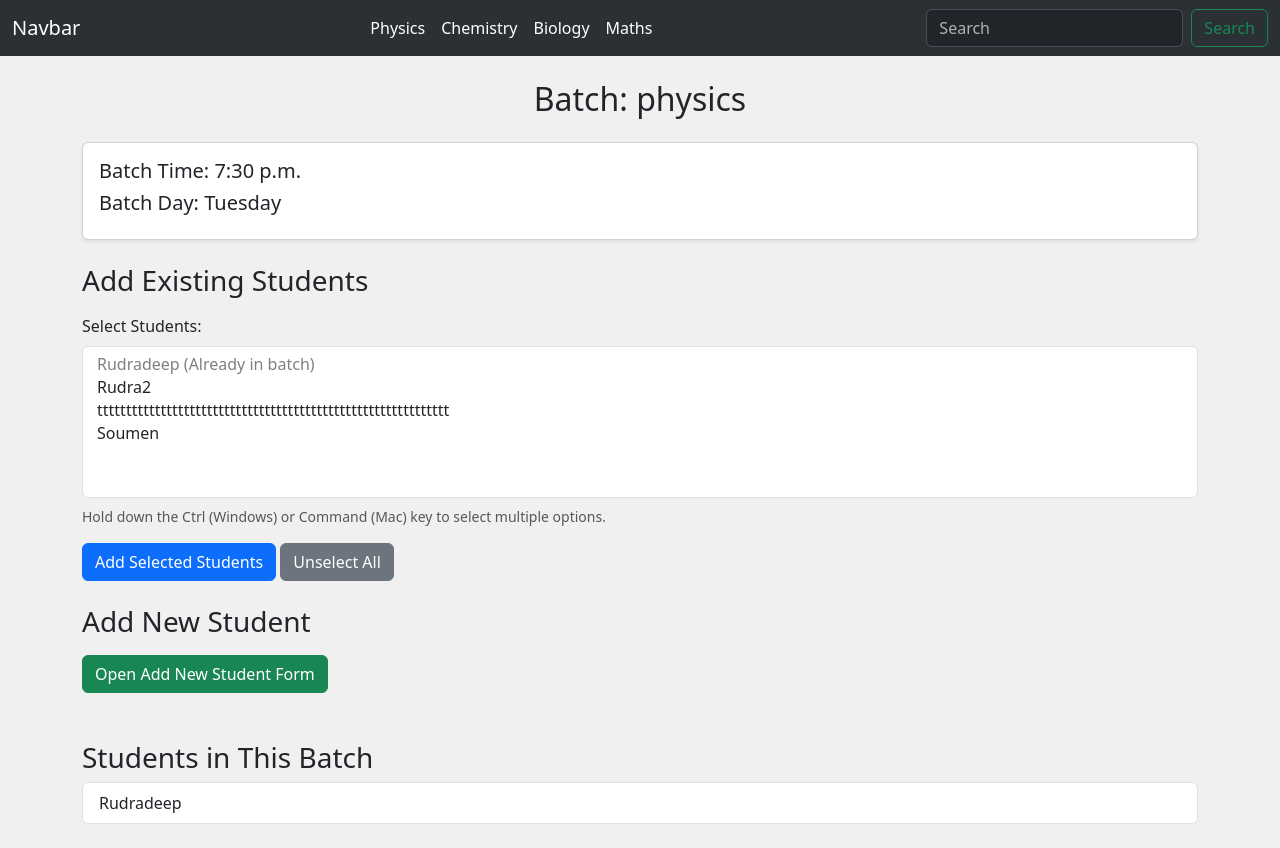
After one commit to Mainak27das/Student-Tracking-App, a Django app: page /batch/1/ in a window 1280 px wide. The commit adds this page. Run offline with Django 5.2, Linux system fonts and the light colour scheme; data comes from the database, SQL or seed files in the repository; both versions use the stored data as it was after the commit.

Commit message:
added batch and its functions

```diff
--- a/myapp/models.py
+++ b/myapp/models.py
@@ -10,3 +10,20 @@ class Student(models.Model):
 
     def __str__(self):
         return self.name
+
+class Batch(models.Model):
+    subject_name = models.CharField(max_length=100)
+    batch_time = models.TimeField()
+    batch_day = models.CharField(max_length=20, choices=[
+        ('Monday', 'Monday'),
+        ('Tuesday', 'Tuesday'),
+        ('Wednesday', 'Wednesday'),
+        ('Thursday', 'Thursday'),
+        ('Friday', 'Friday'),
+        ('Saturday', 'Saturday'),
+        ('Sunday', 'Sunday')
+    ])
+    students = models.ManyToManyField(Student, related_name='batches')
+
+    def __str__(self):
+        return f"{self.subject_name} - {self.batch_day} at {self.batch_time}"
--- a/myapp/urls.py
+++ b/myapp/urls.py
@@ -1,11 +1,17 @@
 from django.contrib import admin
 from django.urls import path
 from myapp import views
+from .views import create_batch, view_batches, BatchDetailView, add_existing_students, add_new_student
 
 urlpatterns = [
-   path('',views.index,name='index'),
-   path('add/', views.add_student, name='add_student'),
-   # path('edit/<int:student_id>/', views.edit_student, name='edit_student'),
-   path("search", views.search, name="search"),
+    path('', views.index, name='index'),
+    path('add/', views.add_student, name='add_student'),
+    # path('edit/<int:student_id>/', views.edit_student, name='edit_student'),  # Uncomment if needed
+    path("search", views.search, name="search"),
     path('student/<int:student_id>/', views.student_profile, name='student_profile'),
+    path('create-batch/', create_batch, name='create_batch'),
+    path('view-batches/', view_batches, name='view_batches'),
+    path('batch/<int:pk>/', BatchDetailView.as_view(), name='batch_detail'),
+    path('batch/<int:pk>/add-existing-students/', add_existing_students, name='add_existing_students'),
+    path('batch/<int:pk>/add-new-student/', add_new_student, name='add_new_student'),
 ]
--- a/myapp/views.py
+++ b/myapp/views.py
@@ -1,7 +1,8 @@
 from django.shortcuts import render, redirect, get_object_or_404
-from .models import Student
-from .forms import StudentForm
+from .models import Student, Batch
+from .forms import StudentForm, BatchForm
 from django.contrib import messages
+from django.views.generic import DetailView
 
 def index(request):
     students = Student.objects.all()
@@ -36,14 +37,12 @@ def search(request):
     if len(search) > 80:
         all_students = Student.objects.none()
     else:
-        # Filter based on the updated fields in the Student model
         all_students_name = Student.objects.filter(name__icontains=search)
         all_students_phone = Student.objects.filter(phone_number__icontains=search)
         all_students_board = Student.objects.filter(board__icontains=search)
         all_students_class = Student.objects.filter(student_class__icontains=search)
         all_students_payment = Student.objects.filter(payment__icontains=search)
 
-        # Combine all querysets
         all_students = all_students_name.union(
             all_students_phone,
             all_students_board,
@@ -60,3 +59,56 @@ def student_profile(request, student_id):
         'student': student,
     }
     return render(request, 'student_profile.html', context)
+
+def create_batch(request):
+    if request.method == "POST":
+        form = BatchForm(request.POST)
+        if form.is_valid():
+            form.save()
+            return redirect('index')
+    else:
+        form = BatchForm()
+    return render(request, 'create_batch.html', {'form': form})
+
+def view_batches(request):
+    batches = Batch.objects.all()
+    return render(request, 'view_batches.html', {'batches': batches})
+
+class BatchDetailView(DetailView):
+    model = Batch
+    template_name = 'batch_detail.html'
+    context_object_name = 'batch'
+
+    def get_context_data(self, **kwargs):
+        context = super().get_context_data(**kwargs)
+        context['students'] = Student.objects.all()
+        return context
+
+def add_existing_students(request, pk):
+    batch = get_object_or_404(Batch, pk=pk)
+    if request.method == 'POST':
+        student_ids = request.POST.getlist('existing_students')
+        existing_students = batch.students.all().values_list('id', flat=True)
+        new_students = [Student.objects.get(id=id) for id in student_ids if id not in existing_students]
+        duplicate_students = [Student.objects.get(id=id) for id in student_ids if id in existing_students]
+
+        if new_students:
+            batch.students.add(*new_students)
+            messages.success(request, "Students successfully added to the batch.")
+        if duplicate_students:
+            messages.info(request, "Some students are already in this batch.")
+
+    return redirect('batch_detail', pk=pk)
+
+def add_new_student(request, pk):
+    batch = get_object_or_404(Batch, pk=pk)
+    if request.method == 'POST':
+        form = StudentForm(request.POST)
+        if form.is_valid():
+            new_student = form.save()
+            batch.students.add(new_student)
+            messages.success(request, "New student added to the batch.")
+            return redirect('batch_detail', pk=pk)
+    else:
+        form = StudentForm()
+    return render(request, 'add_new_student.html', {'form': form})
--- /dev/null
+++ b/templates/batch_detail.html
@@ -0,0 +1,126 @@
+{% extends "base.html" %}
+{% block title %}Batch Details{% endblock title %}
+
+{% block body %}
+<div class="container py-4">
+    <h2 class="text-center mb-4">Batch: {{ batch.subject_name }}</h2>
+
+    <!-- Batch Details -->
+    <div class="card my-4 shadow-sm">
+        <div class="card-body">
+            <h5 class="card-title">Batch Time: {{ batch.batch_time }}</h5>
+            <h5 class="card-title">Batch Day: {{ batch.batch_day }}</h5>
+        </div>
+    </div>
+
+    <!-- Add Existing Students -->
+    <div class="mb-4">
+        <h3 class="mb-3">Add Existing Students</h3>
+        <form method="post" action="{% url 'add_existing_students' batch.id %}">
+            {% csrf_token %}
+            <div class="form-group">
+                <label for="existingStudents" class="form-label">Select Students:</label>
+                <select id="existingStudents" name="existing_students" class="form-select" multiple size="6">
+                    {% for student in students %}
+                        <option value="{{ student.id }}"
+                            {% if student in batch.students.all %}
+                            disabled
+                            {% endif %}
+                        >
+                            {{ student.name }}{% if student in batch.students.all %} (Already in batch){% endif %}
+                        </option>
+                    {% endfor %}
+                </select>
+                <div class="form-text mt-2">Hold down the Ctrl (Windows) or Command (Mac) key to select multiple options.</div>
+            </div>
+            <button type="submit" class="btn btn-primary mt-3">Add Selected Students</button>
+            <button type="button" id="unselectButton" class="btn btn-secondary mt-3">Unselect All</button>
+            {% if messages %}
+                <div class="alert alert-info mt-3">
+                    {% for message in messages %}
+                        {{ message }}
+                    {% endfor %}
+                </div>
+            {% endif %}
+        </form>
+    </div>
+
+    <!-- Add New Student Button Triggering Modal -->
+    <div class="mb-4">
+        <h3 class="mb-3">Add New Student</h3>
+        <button type="button" class="btn btn-success" data-bs-toggle="modal" data-bs-target="#addStudentModal">
+            Open Add New Student Form
+        </button>
+    </div>
+
+    <!-- List of Students in the Batch -->
+    <h3 class="mt-5">Students in This Batch</h3>
+    <ul class="list-group">
+        {% for student in batch.students.all %}
+            <li class="list-group-item">{{ student.name }}</li>
+        {% empty %}
+            <li class="list-group-item">No students in this batch.</li>
+        {% endfor %}
+    </ul>
+</div>
+
+<!-- Bootstrap Modal for Adding New Student -->
+<div class="modal fade" id="addStudentModal" tabindex="-1" aria-labelledby="addStudentModalLabel" aria-hidden="true">
+    <div class="modal-dialog">
+        <div class="modal-content">
+            <div class="modal-header">
+                <h5 class="modal-title" id="addStudentModalLabel">Add New Student</h5>
+                <button type="button" class="btn-close" data-bs-dismiss="modal" aria-label="Close"></button>
+            </div>
+            <div class="modal-body">
+                <form method="post" action="{% url 'add_new_student' batch.id %}">
+                    {% csrf_token %}
+                    <div class="mb-3">
+                        <label for="studentName" class="form-label">Student Name:</label>
+                        <input type="text" id="studentName" name="name" class="form-control" required>
+                    </div>
+                    <div class="mb-3">
+                        <label for="studentPhone" class="form-label">Phone Number:</label>
+                        <input type="text" id="studentPhone" name="phone_number" class="form-control">
+                    </div>
+                    <div class="mb-3">
+                        <label for="studentBoard" class="form-label">Board:</label>
+                        <select id="studentBoard" name="board" class="form-select">
+                            <option value="CBSE">CBSE</option>
+                            <option value="WBBSE">WBBSE</option>
+                            <option value="ICSE">ICSE</option>
+                        </select>
+                    </div>
+                    <div class="mb-3">
+                        <label for="studentClass" class="form-label">Class:</label>
+                        <input type="text" id="studentClass" name="student_class" class="form-control">
+                    </div>
+                    <div class="mb-3">
+                        <label for="studentPayment" class="form-label">Payment Status:</label>
+                        <select id="studentPayment" name="payment" class="form-select">
+                            <option value="DONE">DONE</option>
+                            <option value="NOT DONE">NOT DONE</option>
+                        </select>
+                    </div>
+                    <div class="mb-3">
+                        <label for="studentSubject" class="form-label">Subject:</label>
+                        <input type="text" id="studentSubject" name="subject" class="form-control" value="{{ batch.subject_name }}" readonly>
+                    </div>
+                    <button type="submit" class="btn btn-primary">Add Student</button>
+                </form>
+            </div>
+        </div>
+    </div>
+</div>
+
+<!-- Script to Unselect All Options -->
+<script>
+    document.getElementById('unselectButton').addEventListener('click', function() {
+        const selectElement = document.getElementById('existingStudents');
+        for (let option of selectElement.options) {
+            option.selected = false;
+        }
+    });
+</script>
+
+{% endblock body %}
--- a/templates/index.html
+++ b/templates/index.html
@@ -86,8 +86,8 @@
                 <div class="card-body">
                     <div class="d-flex flex-row">
                         <div class="p-1"><a href="{% url 'add_student' %}" class="btn btn-success">Add Student +</a></div>
-                        <div class="p-1"><a href="#" class="btn btn-primary">Create Batch </a></div>
-                        <div class="p-1"><a href="#" class="btn btn-secondary">View Batch</a></div>
+                        <a href="{% url 'create_batch' %}" class="btn btn-primary">Create Batch</a>
+                        <a href="{% url 'view_batches' %}" class="btn btn-secondary">View Batch</a>
                     </div>
                 </div>
             </div>
```
Also changed, not shown: myapp/forms.py (+18 -1 lines), templates/create_batch.html (added, +13 -0 lines), templates/view_batches.html (added, +34 -0 lines), db.sqlite3, myapp/migrations/0005_batch.py (added), myapp/migrations/0006_batch_students_alter_batch_batch_day.py (added).
